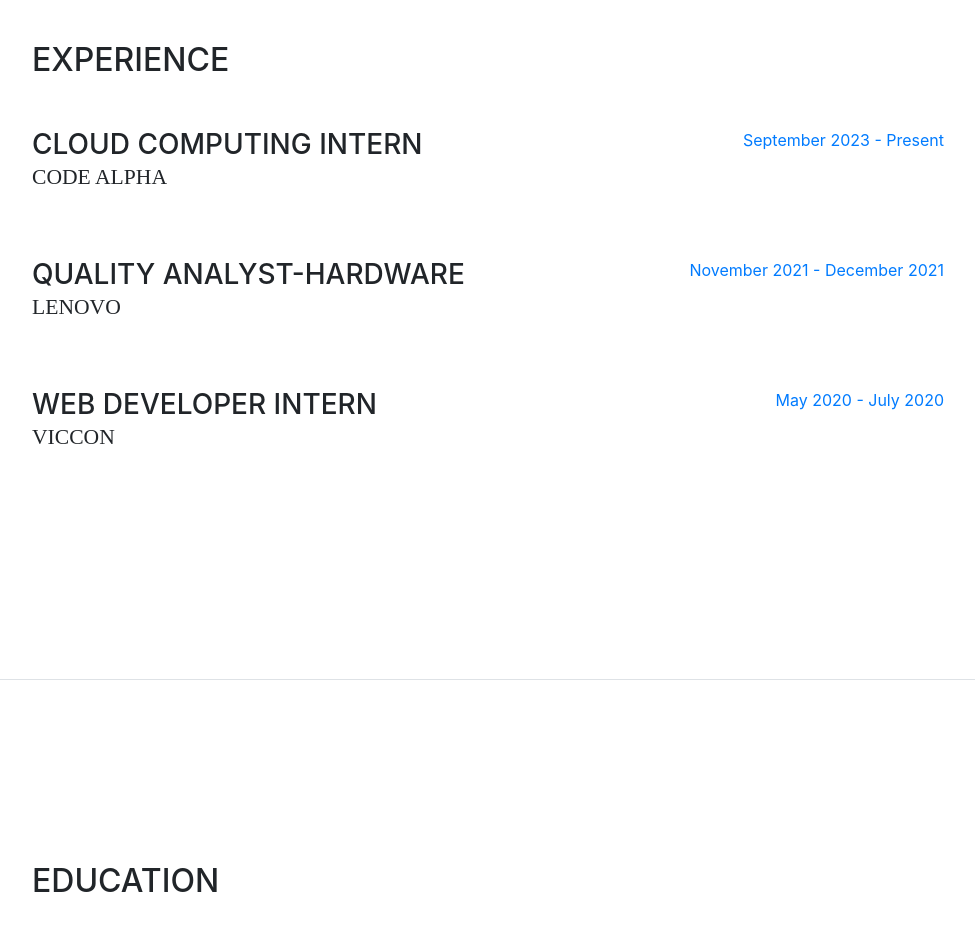
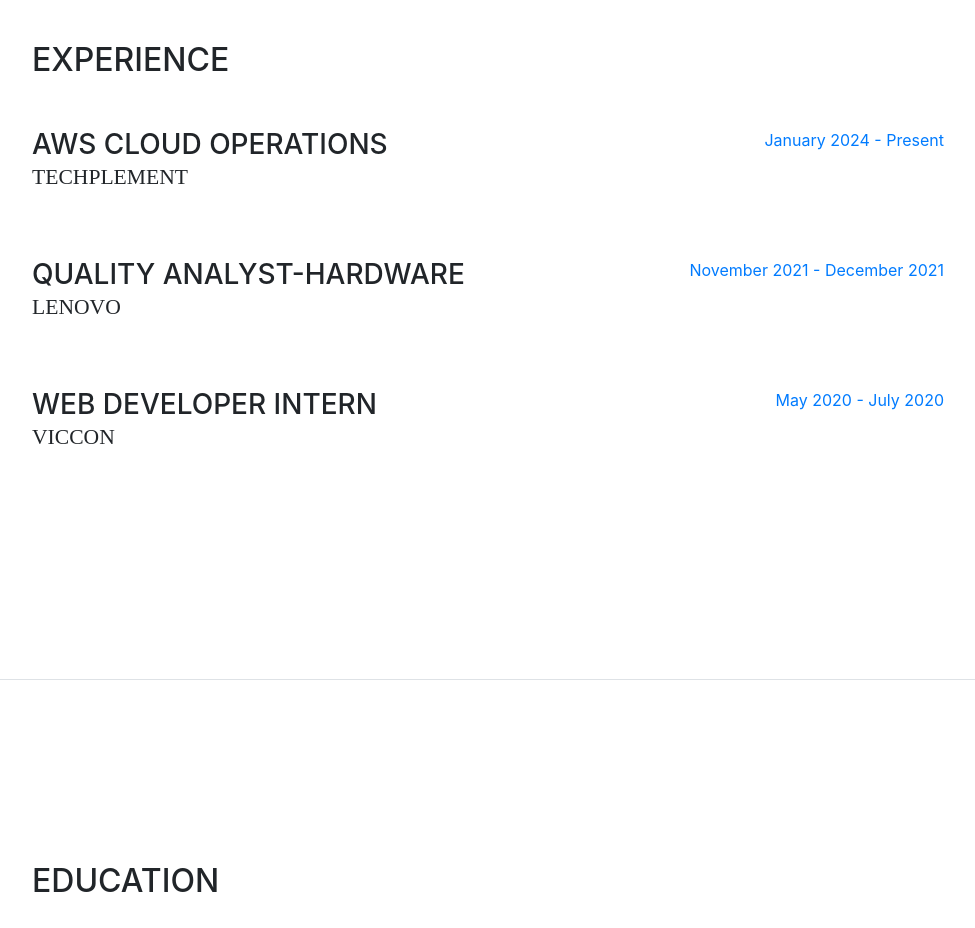
Before and after one commit to azharsheriff23/Techplement, a website with bundled scripts: page week1/index.html in a window 1280 px wide. Shown: the part 920-1848 px from the top of the page, without its empty margins (288-1263 px from the left). Built offline with nearby package versions, Linux system fonts and the light colour scheme; a web font is replaced by a local one.

Commit message:
Update index.html

```diff
--- a/week1/index.html
+++ b/week1/index.html
@@ -115,12 +115,12 @@
 
           <div class="resume-item d-flex flex-column flex-md-row mb-5">
             <div class="resume-content mr-auto">
-              <h3 class="mb-0">Cloud Computing Intern</h3>
-              <div class="subheading mb-3">Code Alpha</div>
+              <h3 class="mb-0">AWS Cloud Operations</h3>
+              <div class="subheading mb-3">Techplement</div>
               <p></p>
             </div>
             <div class="resume-date text-md-right">
-              <span class="text-primary">September 2023 - Present</span>
+              <span class="text-primary">January 2024 - Present</span>
             </div>
           </div>
 
```
